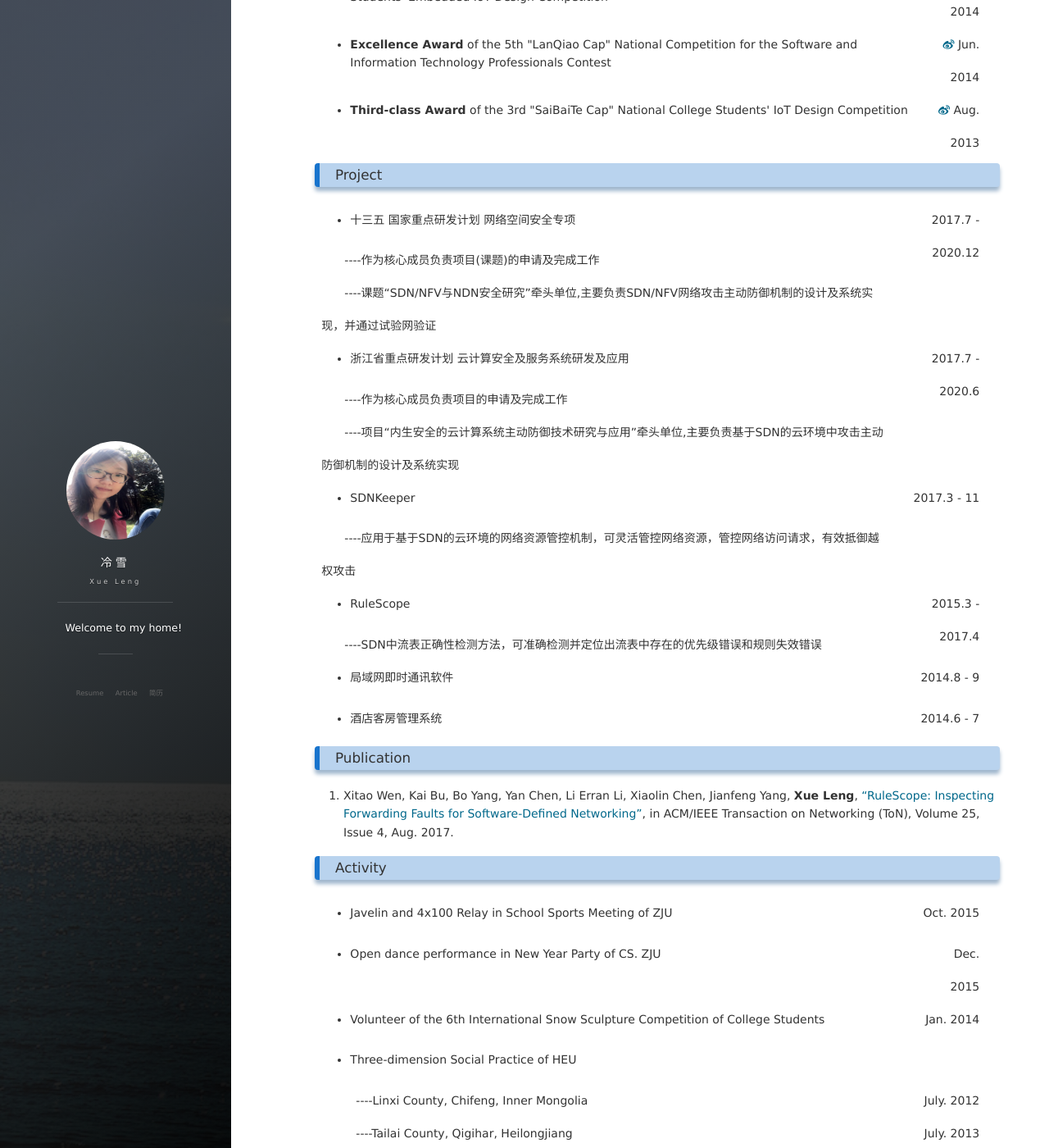
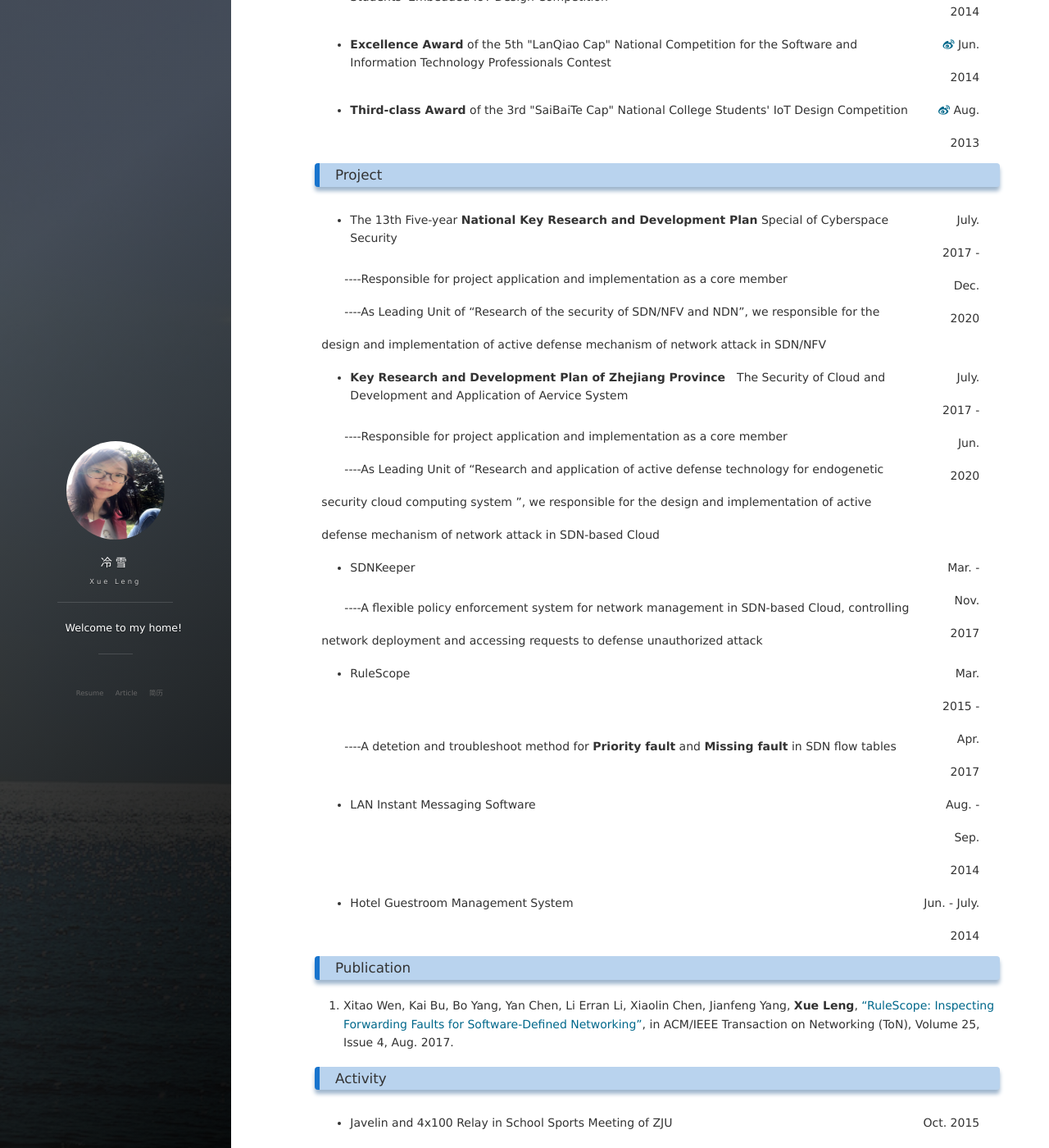
Before and after one commit to lxv458/OldWeb, a Jekyll site: the page built from index.md, in a window 1280 px wide and 1400 px high, scrolled down 2026 px. Shown: the whole window at 82% size. Built offline with Jekyll 4.4.1, drawn with Linux system fonts in a browser that asks for light colours; nearby versions of some CDN libraries; our own code applies the rules of GitHub Pages for plain Markdown files; the list of posts is cut into pages by our own code; comment, search, counter and statistics services are not loaded; some of the changed text lies outside the part shown.

Commit message:
complete resume in English

```diff
--- a/index.md
+++ b/index.md
@@ -46,14 +46,14 @@ title: Resume
 <table>
   <tr>
     <td align="left"><ul><li><strong>Intership</strong>&nbsp;at Cisco</li></ul></td>
-    <td align="right" rowspan="2" style="vertical-align:text-top">May&nbsp;-&nbsp;Sep. 2016</td>
+    <td align="right" rowspan="2" style="vertical-align:text-top">May.&nbsp;-&nbsp;Sep. 2016</td>
   </tr>
   <tr>
     <td align="left">&emsp;&emsp;&emsp;----Developed an SDN controller, used for deploying and managing network for Enterprise Data Center (Alibaba)</td>
   </tr>
   <tr>
     <td align="left"><ul><li><strong>Intership</strong>&nbsp;at Dalian Neusoft </li></ul></td>
-    <td align="right" rowspan="2" style="vertical-align:text-top">Jun&nbsp;-&nbsp;Aug. 2014</td>
+    <td align="right" rowspan="2" style="vertical-align:text-top">Jun.&nbsp;-&nbsp;Aug. 2014</td>
   </tr>
   <tr>
     <td align="left">&emsp;&emsp;&emsp;----Developed a LAN Messaging APP, realizing multiuser instant messaging in LAN</td>
@@ -147,46 +147,47 @@ title: Resume
 ### Project
 <table>
   <tr>
-    <td align="left"><ul><li>十三五&nbsp;国家重点研发计划&nbsp;网络空间安全专项</li></ul></td>
-    <td align="right" rowspan="3" style="vertical-align: text-top">2017.7&nbsp;-&nbsp;2020.12</td>
+    <td align="left"><ul><li>The 13th Five-year&nbsp;<strong>National Key Research and Development Plan</strong>&nbsp;Special of Cyberspace Security</li></ul></td>
+    <td align="right" rowspan="3" style="vertical-align: text-top">July. 2017&nbsp;-&nbsp;Dec. 2020</td>
   </tr>
   <tr>
-    <td align="left">&emsp;&emsp;----作为核心成员负责项目(课题)的申请及完成工作</td>
+    <td align="left">&emsp;&emsp;----Responsible for project application and implementation as a core member</td>
   </tr>
   <tr>
-    <td align="left">&emsp;&emsp;----课题“SDN/NFV与NDN安全研究”牵头单位,主要负责SDN/NFV网络攻击主动防御机制的设计及系统实现，并通过试验网验证</td>
+    <td align="left">&emsp;&emsp;----As Leading Unit of “Research of the security of SDN/NFV and NDN”, we responsible for the design and implementation of active defense mechanism of network attack in SDN/NFV</td>
   </tr>
   <tr>
-    <td align="left"><ul><li>浙江省重点研发计划&nbsp;云计算安全及服务系统研发及应用</li></ul></td>
-    <td align="right" rowspan="3" style="vertical-align: text-top">2017.7&nbsp;-&nbsp;2020.6</td>
+    <td align="left"><ul><li><strong>Key Research and Development Plan of Zhejiang Province</strong>&emsp;The Security of Cloud and Development and Application of Aervice System</li></ul></td>
+    <td align="right" rowspan="3" style="vertical-align: text-top">July. 2017&nbsp;-&nbsp;Jun. 2020</td>
   </tr>
   <tr>
-    <td align="left">&emsp;&emsp;----作为核心成员负责项目的申请及完成工作</td>
+    <td align="left">&emsp;&emsp;----Responsible for project application and implementation as a core member</td>
   </tr>
   <tr>
-    <td align="left">&emsp;&emsp;----项目“内生安全的云计算系统主动防御技术研究与应用”牵头单位,主要负责基于SDN的云环境中攻击主动防御机制的设计及系统实现</td>
+    <td align="left">&emsp;&emsp;----As Leading Unit of “Research and application of active defense technology for endogenetic security cloud computing system
+”, we responsible for the design and implementation of active defense mechanism of network attack in SDN-based Cloud</td>
   </tr>
   <tr>
     <td align="left"><ul><li>SDNKeeper</li></ul></td>
-    <td align="right" rowspan="2" style="vertical-align: text-top">2017.3&nbsp;-&nbsp;11</td>
+    <td align="right" rowspan="2" style="vertical-align: text-top">Mar.&nbsp;-&nbsp;Nov. 2017</td>
   </tr>
   <tr>
-    <td align="left">&emsp;&emsp;----应用于基于SDN的云环境的网络资源管控机制，可灵活管控网络资源，管控网络访问请求，有效抵御越权攻击</td>
+    <td align="left">&emsp;&emsp;----A flexible policy enforcement system for network management in SDN-based Cloud, controlling network deployment and accessing requests to defense unauthorized attack</td>
   </tr>
   <tr>
     <td align="left"><ul><li>RuleScope</li></ul></td>
-    <td align="right" rowspan="2" style="vertical-align: text-top">2015.3&nbsp;-&nbsp;2017.4</td>
+    <td align="right" rowspan="2" style="vertical-align: text-top">Mar. 2015&nbsp;-&nbsp;Apr. 2017</td>
   </tr>
   <tr>
-    <td align="left">&emsp;&emsp;----SDN中流表正确性检测方法，可准确检测并定位出流表中存在的优先级错误和规则失效错误</td>
+    <td align="left">&emsp;&emsp;----A detetion and troubleshoot method for <strong>Priority fault</strong> and <strong>Missing fault</strong> in SDN flow tables</td>
   </tr>
   <tr>
-    <td align="left"><ul><li>局域网即时通讯软件</li></ul></td>
-    <td align="right">2014.8&nbsp;-&nbsp;9</td>
+    <td align="left"><ul><li>LAN Instant Messaging Software</li></ul></td>
+    <td align="right">Aug.&nbsp;-&nbsp;Sep. 2014</td>
   </tr>
   <tr>
-    <td align="left"><ul><li>酒店客房管理系统</li></ul></td>
-    <td align="right">2014.6&nbsp;-&nbsp;7</td>
+    <td align="left"><ul><li>Hotel Guestroom Management System</li></ul></td>
+    <td align="right">Jun.&nbsp;-&nbsp;July. 2014</td>
   </tr>
 </table>
 
```
Also changed, not shown: about.md (+7 -7 lines).
